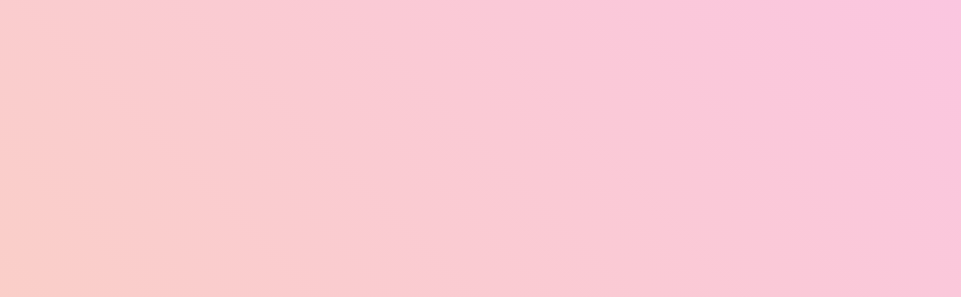
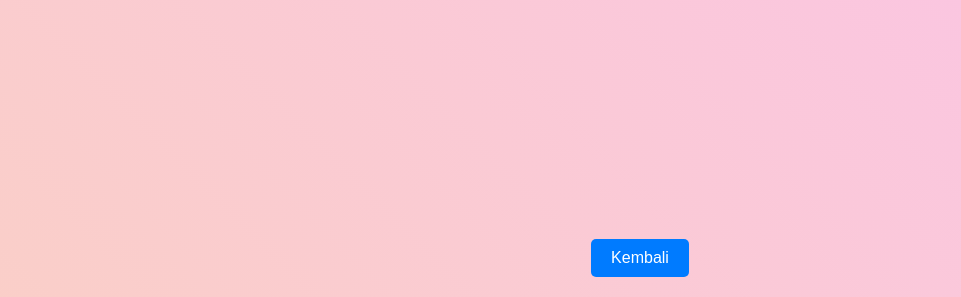
Before and after one commit to Durmad21/musik, a plain HTML site: page KotobaN4.html in a window 1280 px wide. Shown: the part 503-800 px from the top of the page, without its empty margins (0-961 px from the left). Drawn offline with Linux system fonts and the light colour scheme.

Commit message:
Update KotobaN4.html

```diff
--- a/KotobaN4.html
+++ b/KotobaN4.html
@@ -10,6 +10,7 @@
             margin: 0;
             height: 100vh;
             display: flex;
+            flex-direction: column;
             justify-content: center;
             align-items: center;
             background: linear-gradient(45deg, #ff9a9e, #fad0c4, #fbc2eb, #a18cd1);
@@ -75,6 +76,24 @@
             50% { transform: translateY(-30px) rotate(180deg); }
             100% { transform: translateY(0) rotate(360deg); }
         }
+
+        /* Tombol kembali */
+        .back-btn {
+            position: absolute;
+            bottom: 20px;
+            padding: 10px 20px;
+            font-size: 16px;
+            color: white;
+            background-color: #007bff;
+            border: none;
+            border-radius: 5px;
+            cursor: pointer;
+            transition: background-color 0.3s;
+        }
+
+        .back-btn:hover {
+            background-color: #0056b3;
+        }
     </style>
 </head>
 <body>
@@ -86,5 +105,7 @@
     <div class="circle"></div>
     <div class="circle"></div>
     <div class="circle"></div>
+
+    <!-- Tombol kembali -->
+    <button class="back-btn" onclick="window.location.href='https://adewij.github.io/musik/index.html';">Kembali</button>
 </body>
-</html>
```
